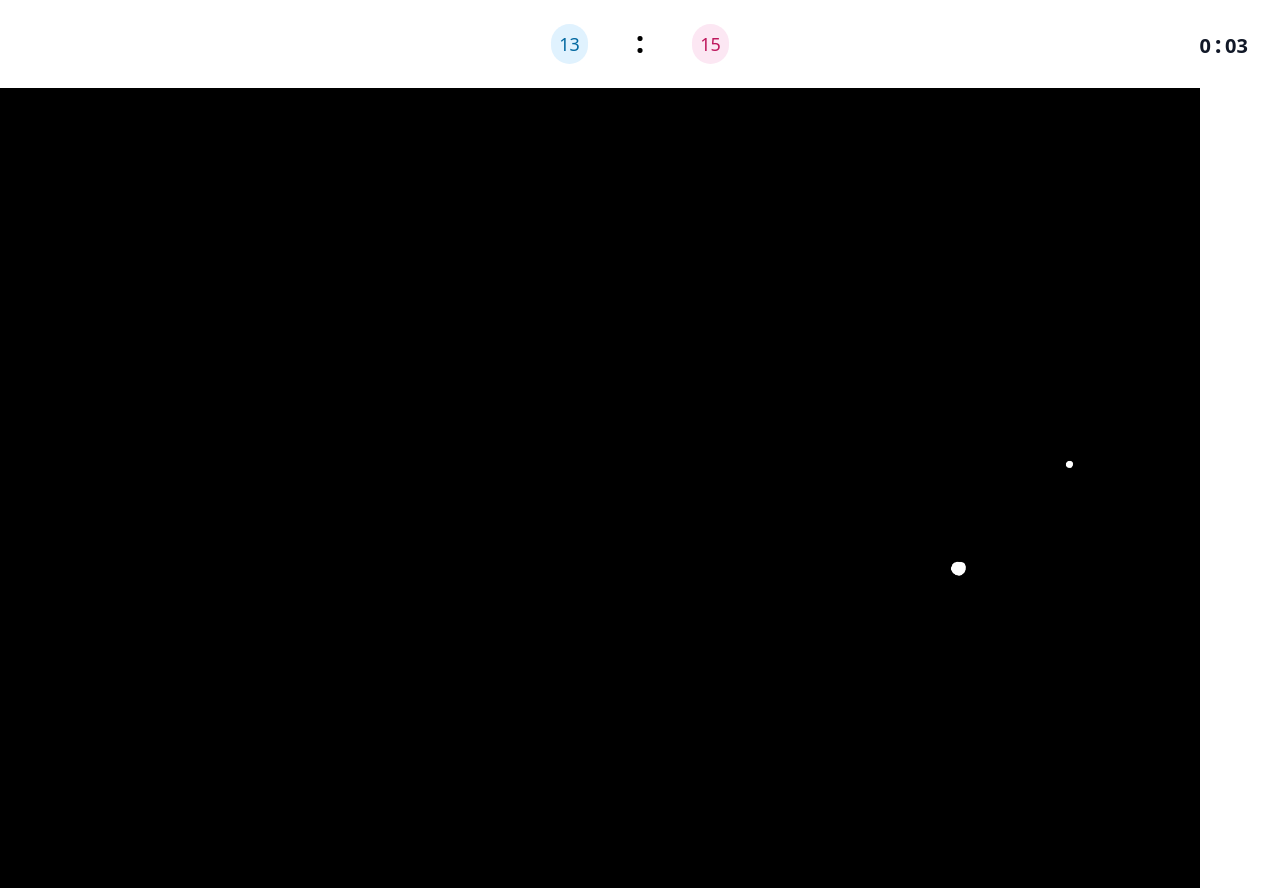
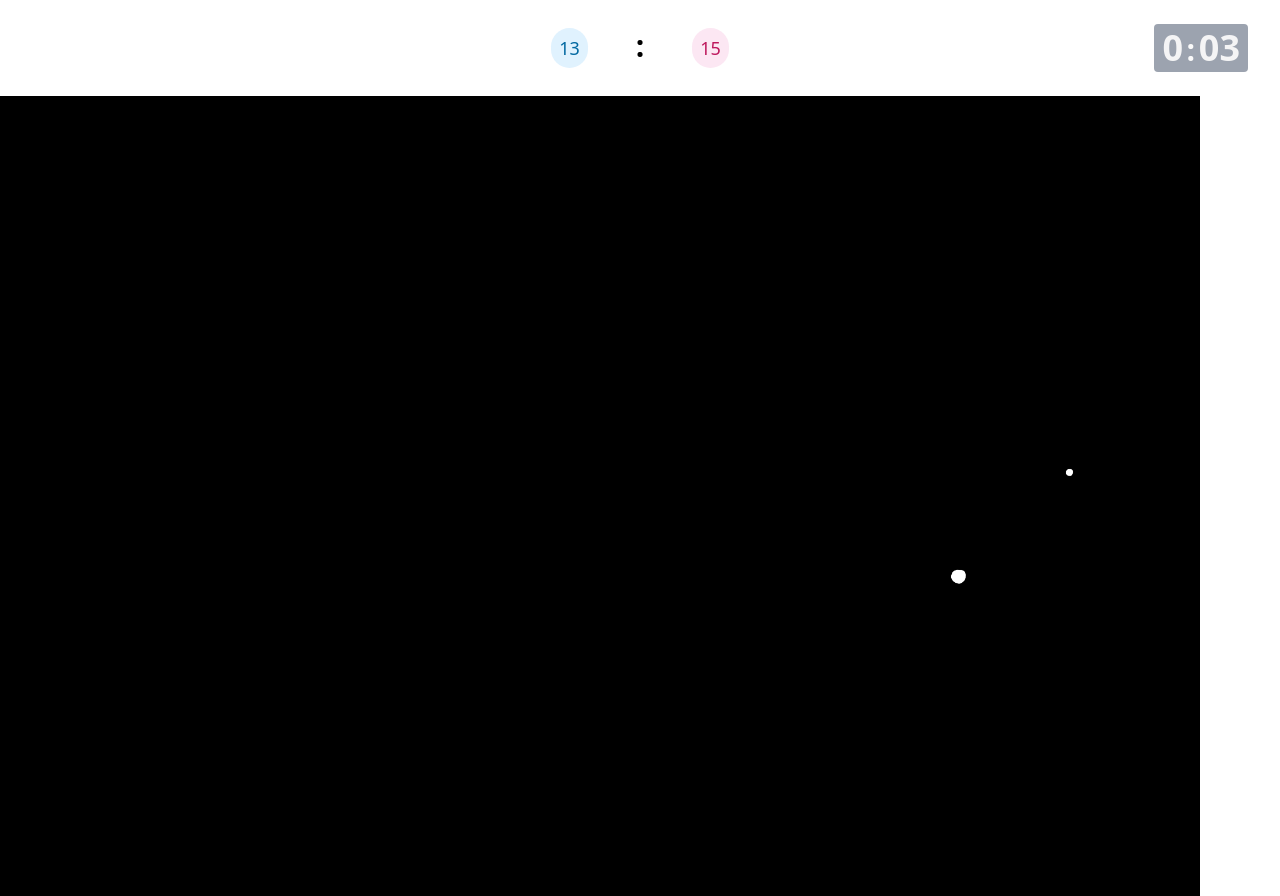
Before and after one commit to Lempac/snake-gamble, a plain HTML site: page index.html in a window 1280 px wide. Drawn offline with nearby package versions, Linux system fonts and the light colour scheme.

Commit message:
Update index.html

```diff
--- a/index.html
+++ b/index.html
@@ -84,10 +84,10 @@
               countdown();
               </script>
 
-              <div id="timer">
-                  <span disabled id="minutes" class="text-xl ">0</span>
-                  <span class="text-2xl">:</span>
-                  <span disabled id="seconds" class="text-xl">00</span>
+              <div id="timer" class="bg-gray-400 rounded px-2 py-1">
+                  <span disabled id="minutes" class="text-4xl font-bold text-zinc-100">0</span>
+                  <span class="text-3xl font-bold text-zinc-50">:</span>
+                  <span disabled id="seconds" class="text-4xl font-bold text-zinc-100">00</span>
               </div>
           </span>
 
```
